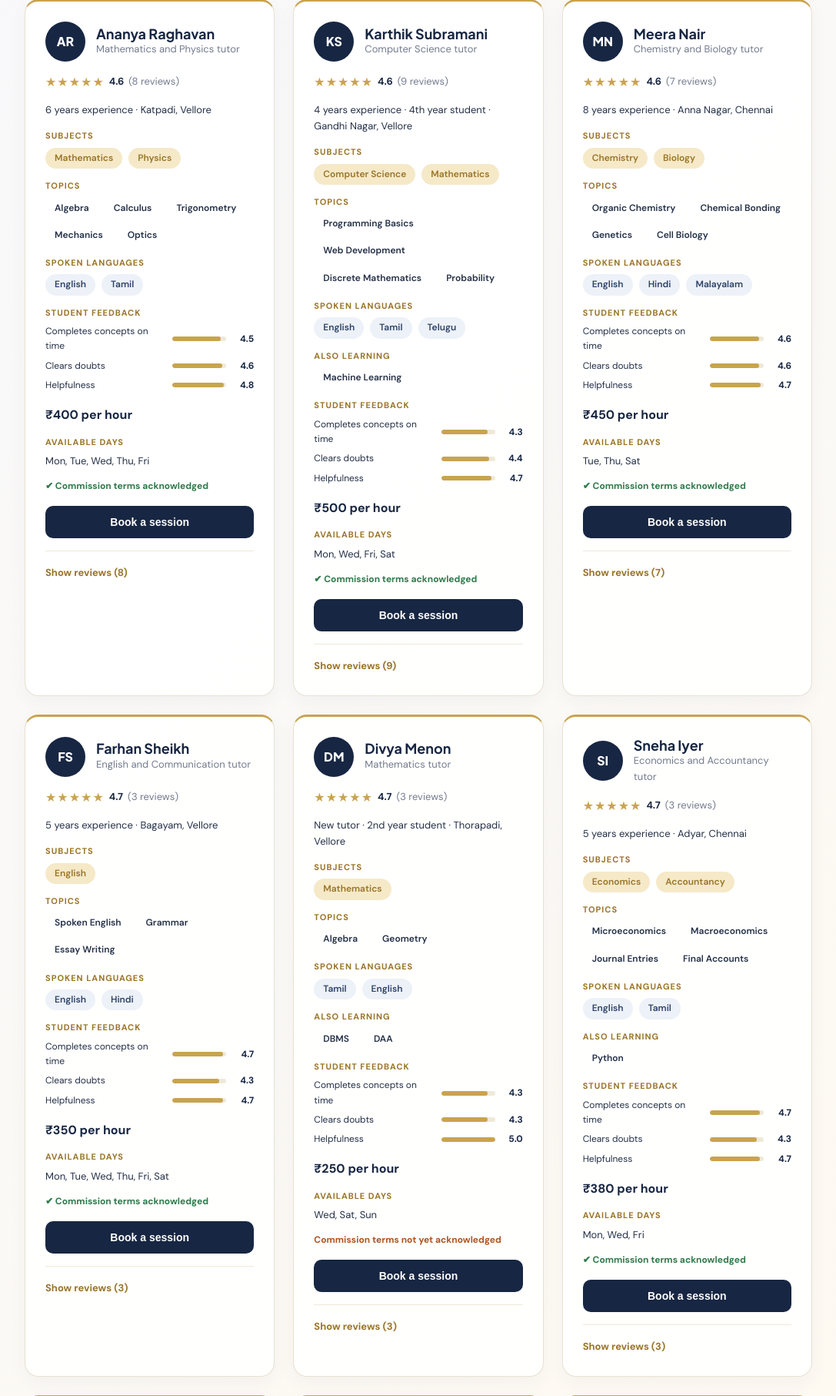
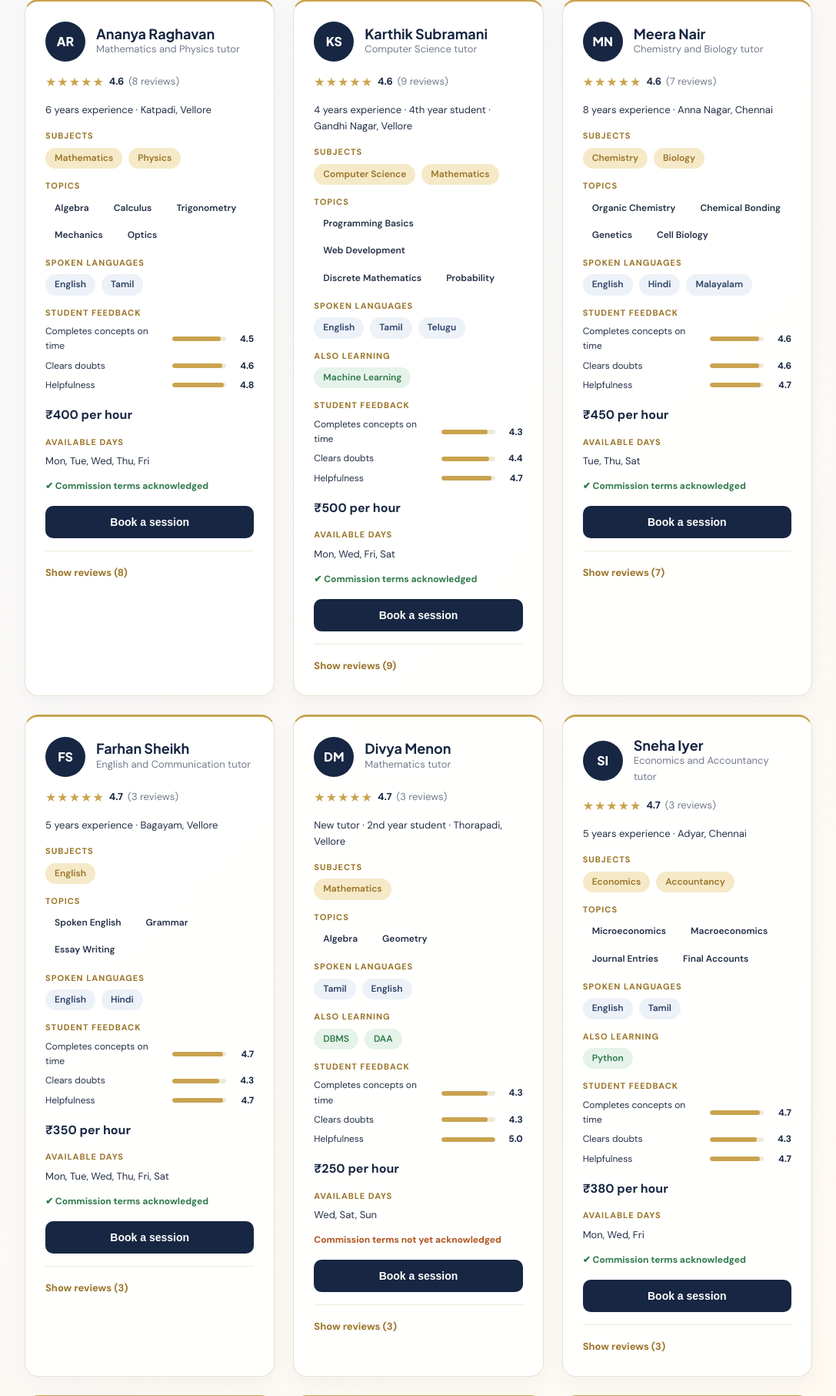
Before and after one commit to nehapramod2025-pixel/LearnPath, a Flask app: template templates/offline_tutor.html in a window 1280 px wide. Shown: the part 571-2384 px from the top of the page at 77% size, without its empty margins (96-1183 px from the left). Run offline with Flask 3, Linux system fonts and the light colour scheme; the template is opened without the code that fills it, so the values that code supplies are empty.

Commit message:
Style the also-learning chips
Co-Authored-By: Claude Sonnet 5.5 <noreply@anthropic.com>

Claude-Session: https://claude.ai/code/session_01VPaDp1mdMUezwTrv7fWpCy

```diff
--- a/static/css/offline_tutor.css
+++ b/static/css/offline_tutor.css
@@ -545,3 +545,8 @@
 .commission-ack .tutor-clear-button {
     align-self: flex-start;
 }
+/* ---------- Also learning ---------- */
+.learning-chip {
+    background: #e6f3ea;
+    color: #2f7a4a;
+}
```
